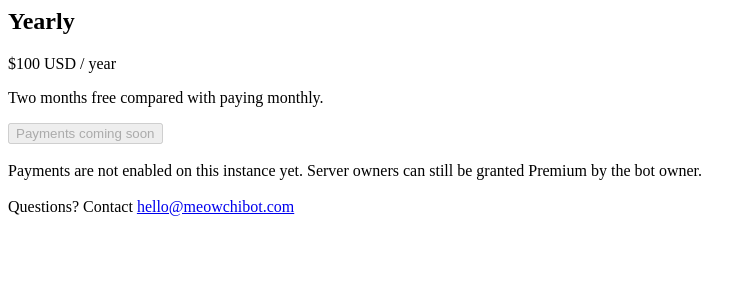
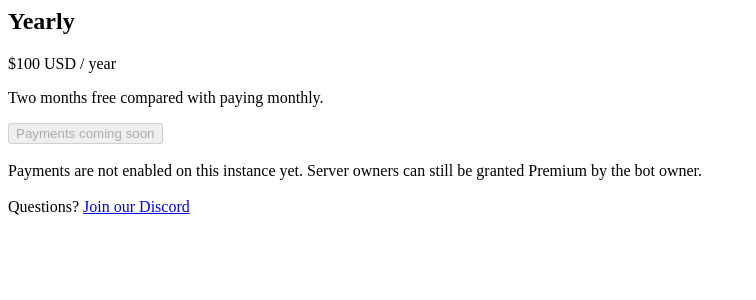
Before and after one commit to labyasin67-dev/fun-bot, a Python web app: template dashboard/templates/pricing.html in a window 1280 px wide. Shown: the part 284-584 px from the top of the page, without its empty margins (0-756 px from the left). Run offline with Jinja, Linux system fonts and the light colour scheme; the template is opened without the code that fills it, so the values that code supplies are empty.

Commit message:
Replace pricing contact email with Discord invite link
Requested by and credit to Whiskey/WarRaven.

```diff
--- a/dashboard/templates/pricing.html
+++ b/dashboard/templates/pricing.html
@@ -30,6 +30,6 @@
   {% if not payments_ready %}
     <p class="muted" style="margin-top:18px">Payments are not enabled on this instance yet. Server owners can still be granted Premium by the bot owner.</p>
   {% endif %}
-  <p class="muted" style="margin-top:18px">Questions? Contact <a href="mailto:hello@meowchibot.com">hello@meowchibot.com</a></p>
+  <p class="muted" style="margin-top:18px">Questions? <a href="https://discord.gg/S2uqJYahb" target="_blank" rel="noopener noreferrer">Join our Discord</a></p>
 </div>
 {% endblock %}
```
